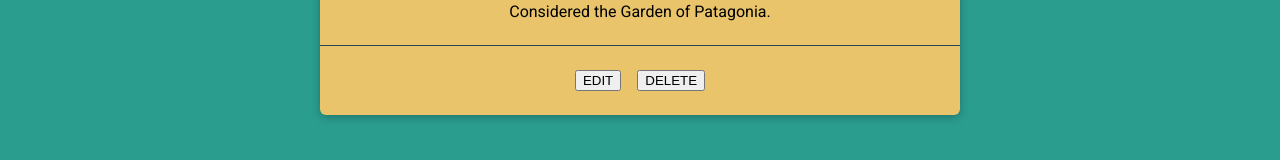
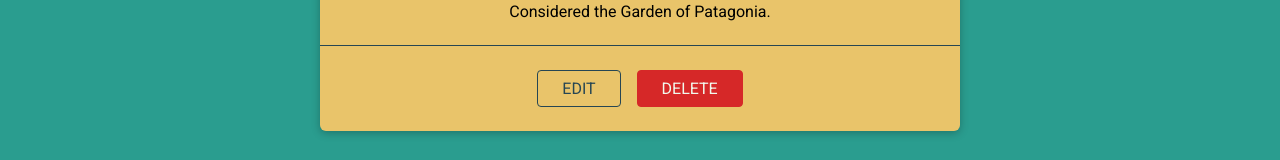
Before and after one commit to florencia-espeche/MERN_My_Places_app, a React (Create React App) app in the folder client/: page /u1/places in a window 1280 px wide. Shown: the part 480-640 px from the top of the page. Built offline with nearby package versions, Linux system fonts and the light colour scheme.

Commit message:
style for buttons

```diff
--- a/client/src/places/components/PlaceItem.js
+++ b/client/src/places/components/PlaceItem.js
@@ -1,5 +1,6 @@
 import React from 'react';
 import Card from '../../shared/components/UIElements/Card';
+import Button from '../../shared/components/FormElements/Button';
 
 import './PlaceItem.css';
 
@@ -16,8 +17,8 @@
           <p>{props.description}</p>
         </div>
         <div className="place-item__actions">
-          <button>EDIT</button>
-          <button>DELETE</button>
+          <Button inverse to={`/places/${props.id}`}>EDIT</Button>
+          <Button danger>DELETE</Button>
         </div>
       </Card>
     </li>
--- /dev/null
+++ b/client/src/shared/components/FormElements/Button.css
@@ -0,0 +1,61 @@
+.button {
+  font: inherit;
+  padding: 0.5rem 1.5rem;
+  border: 1px solid #264653;
+  border-radius: 4px;
+  background: #264653;
+  color: #F1FAEE;
+  cursor: pointer;
+  margin-right: 1rem;
+  text-decoration: none;
+  display: inline-block;
+}
+
+.button:focus {
+  outline: none;
+}
+
+.button:hover,
+.button:active {
+  background: #2A9D8F;
+  border-color: #2A9D8F;
+}
+
+.button--inverse {
+  background: transparent;
+  color: #264653;
+}
+
+.button--inverse:hover,
+.button--inverse:active {
+  color: #F1FAEE;
+  background: #264653;
+}
+
+.button--danger {
+  background: #D62828;
+  border-color: #D62828;
+}
+
+.button--danger:hover,
+.button--danger:active {
+  background: #f34343;
+  border-color: #f34343;
+}
+
+.button:disabled,
+.button:hover:disabled,
+.button:active:disabled {
+  background: #F1FAEE;
+  color: #A8DADC;
+  border-color: #F1FAEE;
+  cursor: not-allowed;
+}
+
+.button--small {
+  font-size: 0.8rem;
+}
+
+.button--big {
+  font-size: 1.5rem;
+}
--- /dev/null
+++ b/client/src/shared/components/FormElements/Button.js
@@ -0,0 +1,43 @@
+import React from 'react';
+import { Link } from 'react-router-dom';
+
+import './Button.css';
+
+const Button = props => {
+  if (props.href) {
+    return (
+      <a
+        className={`button button--${props.size || 'default'} ${props.inverse &&
+          'button--inverse'} ${props.danger && 'button--danger'}`}
+        href={props.href}
+      >
+        {props.children}
+      </a>
+    );
+  }
+  if (props.to) {
+    return (
+      <Link
+        to={props.to}
+        exact={props.exact}
+        className={`button button--${props.size || 'default'} ${props.inverse &&
+          'button--inverse'} ${props.danger && 'button--danger'}`}
+      >
+        {props.children}
+      </Link>
+    );
+  }
+  return (
+    <button
+      className={`button button--${props.size || 'default'} ${props.inverse &&
+        'button--inverse'} ${props.danger && 'button--danger'}`}
+      type={props.type}
+      onClick={props.onClick}
+      disabled={props.disabled}
+    >
+      {props.children}
+    </button>
+  );
+};
+
+export default Button;
```
